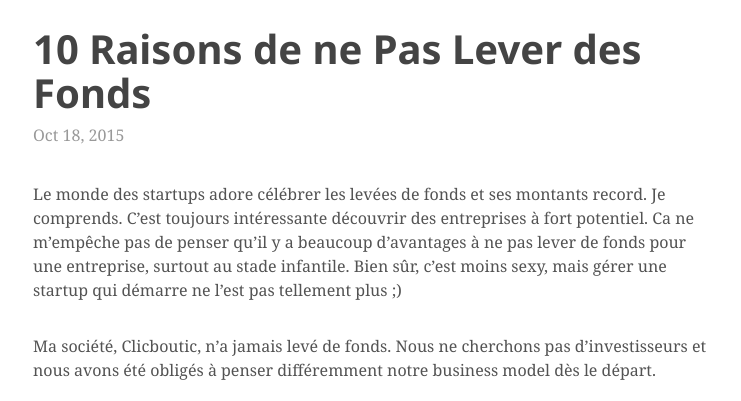
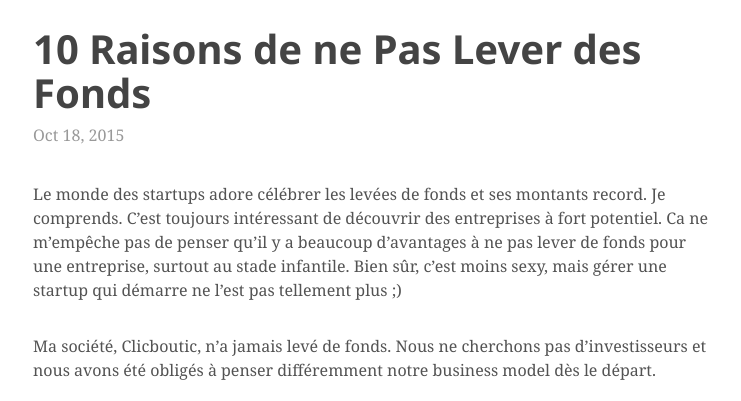
Before and after one commit to tarikpeudon/tarikpeudon.github.io, a Jekyll site: the page built from _posts/2015-10-18-pourquoi-ne-pas-lever-des-fonds.markdown, in a window 1280 px wide and 900 px high. Shown: the top 401 px of the window, without its empty margins (267-1008 px from the left). Built offline with Jekyll 4.4.1, drawn with Linux system fonts in a browser that asks for light colours; some web fonts are replaced.

Commit message:
Update 2015-10-18-pourquoi-ne-pas-lever-des-fonds.markdown

```diff
--- a/_posts/2015-10-18-pourquoi-ne-pas-lever-des-fonds.markdown
+++ b/_posts/2015-10-18-pourquoi-ne-pas-lever-des-fonds.markdown
@@ -5,10 +5,7 @@
 categories: category1
 ---
 
-Le monde des startups adore célébrer les levées de fonds et ses montants record.
-Je comprends. C’est toujours intéressante découvrir des entreprises à fort potentiel. Ca ne m’empêche pas de penser
-qu’il y a beaucoup d’avantages à ne pas lever de fonds pour une entreprise, surtout au stade infantile.
-Bien sûr, c’est moins sexy, mais gérer une startup qui démarre ne l’est pas tellement plus ;)
+Le monde des startups adore célébrer les levées de fonds et ses montants record. Je comprends. C’est toujours intéressant de découvrir des entreprises à fort potentiel. Ca ne m’empêche pas de penser qu’il y a beaucoup d’avantages à ne pas lever de fonds pour une entreprise, surtout au stade infantile. Bien sûr, c’est moins sexy, mais gérer une startup qui démarre ne l’est pas tellement plus ;)
 
 Ma société, Clicboutic, n’a jamais levé de fonds. Nous ne cherchons pas d’investisseurs et nous avons été obligés à penser différemment notre business model dès le départ.
 
```
